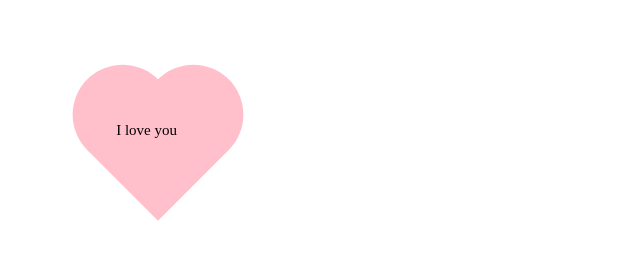
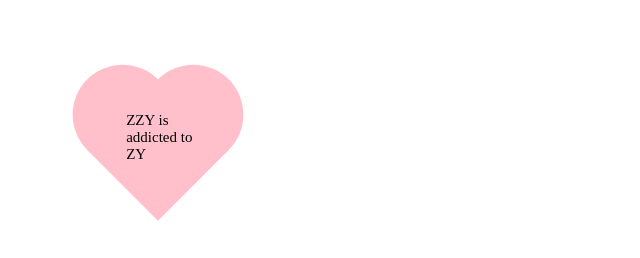
Before and after one commit to NickZhangzyy/zy_zzy.github.io, a plain HTML site: page index.html in a window 1280 px wide. Shown: the whole page, without its empty margins (0-640 px from the left). Drawn offline with Linux system fonts and the light colour scheme.

Commit message:
Update index.html

```diff
--- a/index.html
+++ b/index.html
@@ -48,7 +48,7 @@
 </style>
 <body>
 	<div class="one" >
-    <span id="content">I love you</span>
+    <span id="content">ZZY is addicted to ZY</span>
     </div>
 </body>
 </html>
```
